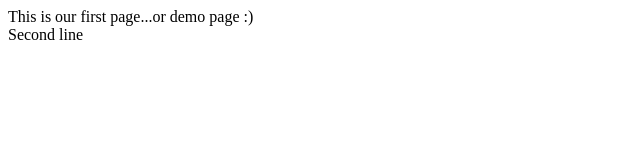
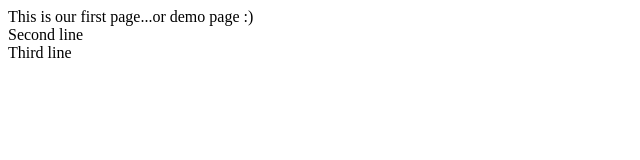
Before and after one commit to mariusz-gorzoch/mariusz-gorzoch, a plain HTML site: page index.html in a window 1280 px wide. Shown: the full height of the page, 0-640 px from the left. Drawn offline with Linux system fonts and the light colour scheme.

Commit message:
Third version. Some additional changes to index.html

```diff
--- a/index.html
+++ b/index.html
@@ -1,6 +1,7 @@
 <Html>
     <body>
         This is our first page...or demo page :) <br/>
-        Second line
+        Second line <br/>
+        Third line
     </body>
 </Html>
```
